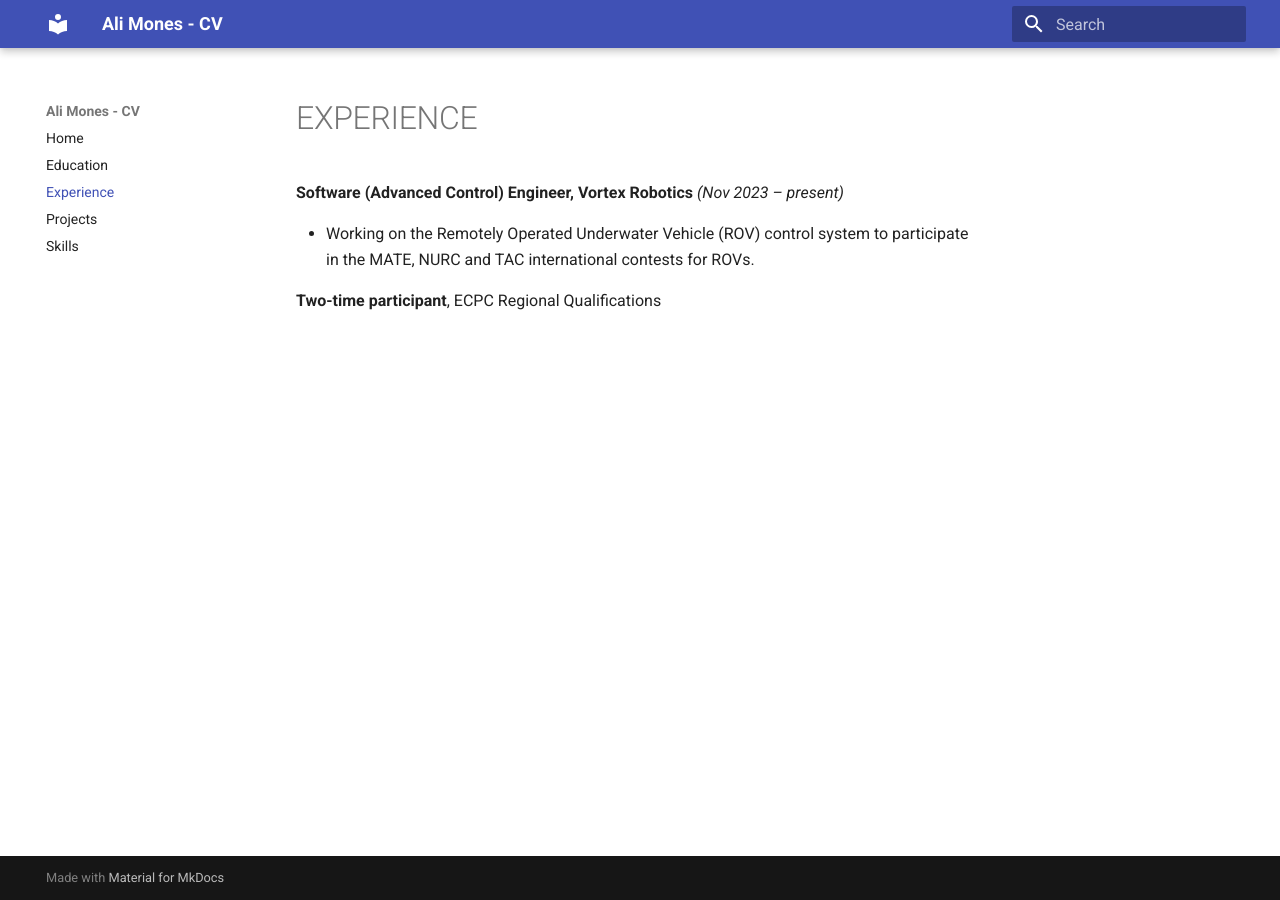
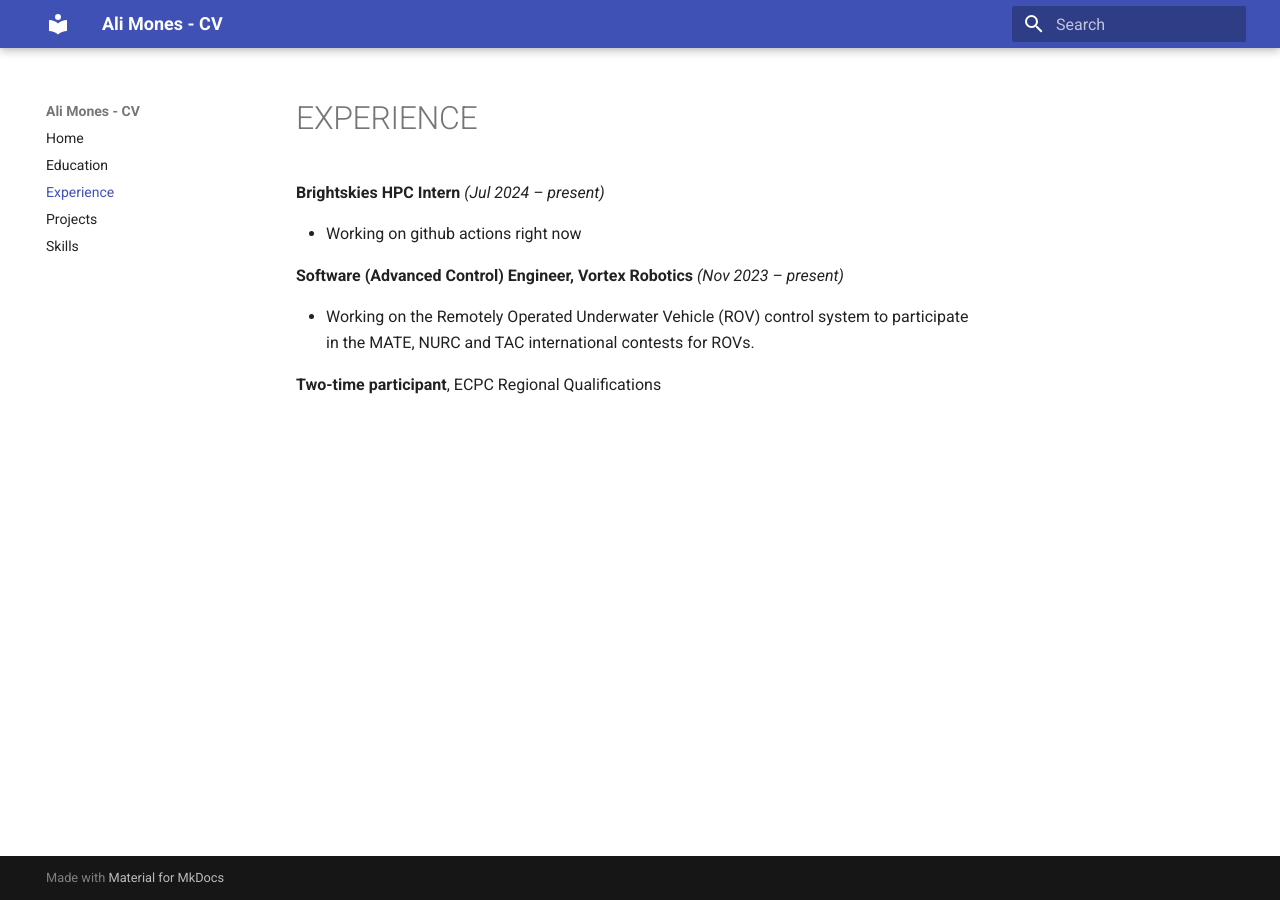
Before and after one commit to Ali-Mones/Ali-Mones.github.io, an MkDocs documentation site: the page built from docs/experience.md, in a window 1280 px wide. Built offline with MkDocs 1.6.1 and Material for MkDocs 9.7.7, drawn with Linux system fonts in a browser that asks for light colours.

Commit message:
add brightskies to experience page

```diff
--- a/docs/experience.md
+++ b/docs/experience.md
@@ -1,4 +1,8 @@
 # EXPERIENCE
+**Brightskies HPC Intern** *(Jul 2024 – present)*
+
+* Working on github actions right now
+
 **Software (Advanced Control) Engineer, Vortex Robotics** *(Nov 2023 – present)*
 
 * Working on the Remotely Operated Underwater Vehicle (ROV) control system to participate in the MATE,
```
Also changed, not shown: 1 other file.
